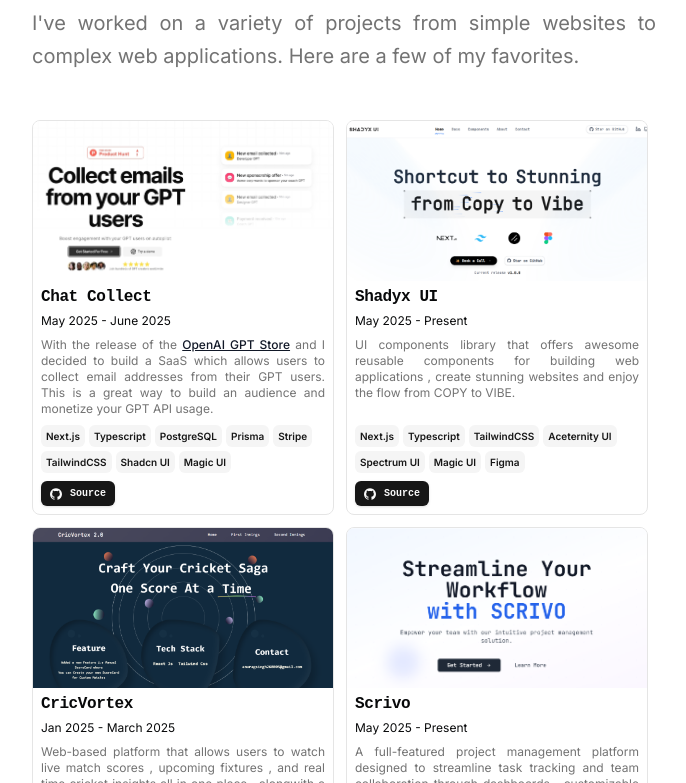
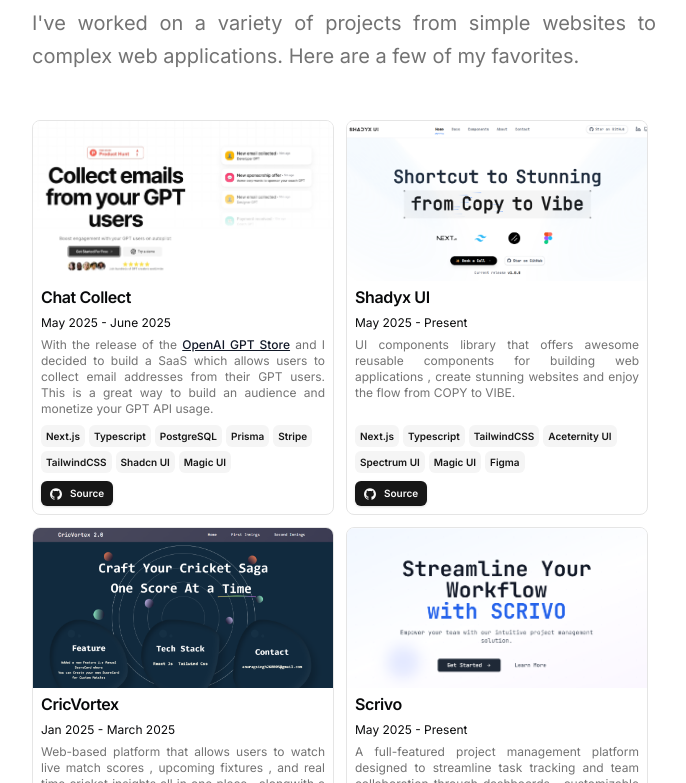
Before and after one commit to Anurag-singh-RBU/anuragcodes, a Next.js app: page / in a window 1280 px wide. Shown: the part 1257-2040 px from the top of the page, without its empty margins (296-982 px from the left). Built offline with nearby package versions, Linux system fonts and the light colour scheme.

Commit message:
first commit

```diff
--- a/src/app/page.tsx
+++ b/src/app/page.tsx
@@ -134,7 +134,6 @@
           <div className="grid grid-cols-1 gap-3 sm:grid-cols-2 max-w-[800px] pr-2 text-justify mx-auto">
             {DATA.projects.map((project, id) => (
               <BlurFade
-              className="font-JB"
                 delay={BLUR_FADE_DELAY * 12 + id * 0.05}
                 key={project.title}
               >
```
